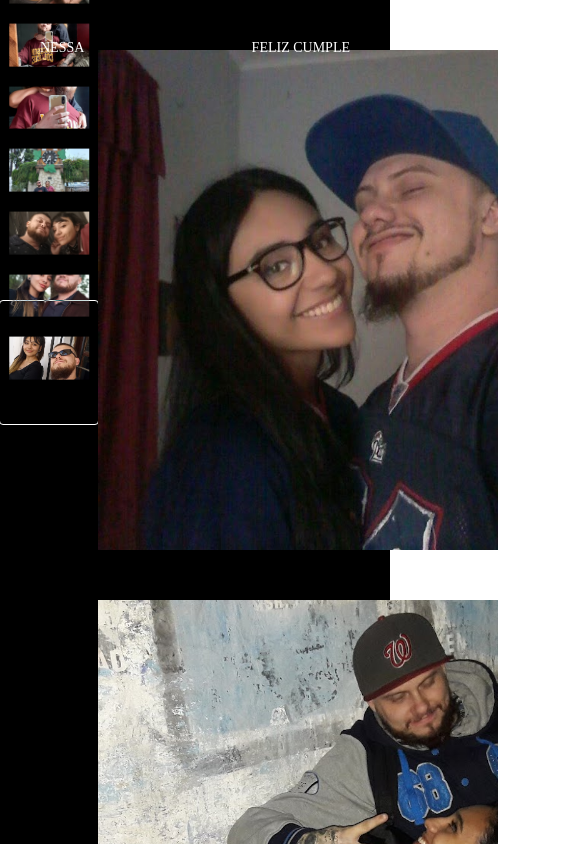
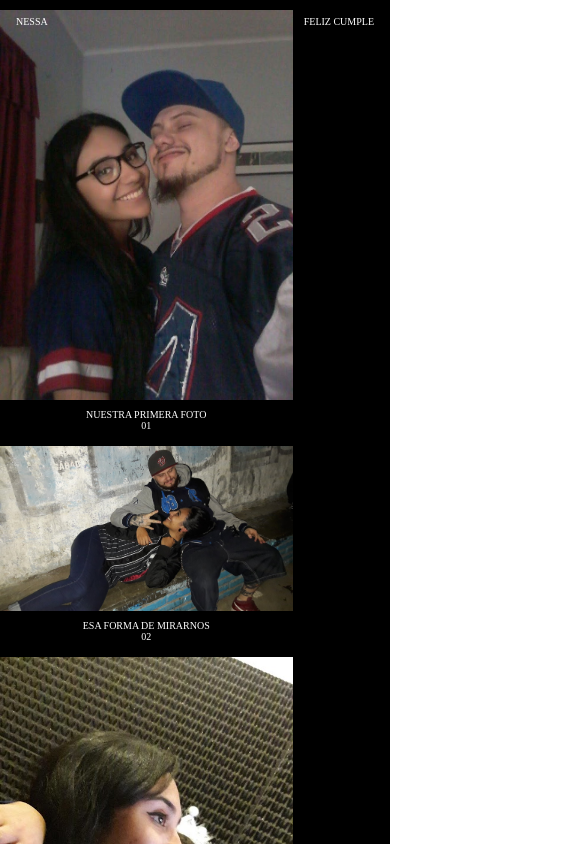
Before and after one commit to 219WD/nessa, a React (Vite) app: page / in a window 390 px wide. Shown: the top 844 px of the page, 585 px wide, since content can reach past the window. Built offline with nearby package versions, Linux system fonts and the light colour scheme.

Commit message:
commiteada yt

```diff
--- a/src/App.css
+++ b/src/App.css
@@ -148,8 +148,70 @@ nav {
 }
 
 @media (max-width: 900px) {
+  h1 {
+    font-size: 32px;
+    margin-bottom: 0.5em;
+  }
+
+  p, a {
+    font-size: 12px;
+  }
+
+  nav {
+    padding: 1.5em;
+  }
+
+  .container {
+    padding: 4em 1.5em;
+  }
+
   .item {
-    width: 400px;
-    height: 500px;
+    width: 100%; /* Usar todo el ancho disponible */
+    height: auto; /* Ajustar altura proporcionalmente */
+    margin: 20px auto;
+  }
+
+  .item-img {
+    width: 100%; /* Ajustar al contenedor */
+    height: auto; /* Mantener proporciones */
+  }
+
+  .item-copy {
+    flex-direction: column; /* Hacer que las líneas sean verticales */
+    text-align: center;
+  }
+
+  .minimap {
+    display: none; /* Ocultar en móviles si no es esencial */
+  }
+
+  .gallery {
+    flex-direction: column; /* Ajustar diseño para móviles */
+  }
+
+  .active-img-indicator {
+    display: none; /* Reducir elementos visuales innecesarios */
   }
 }
+
+@media (max-width: 600px) {
+  h1 {
+    font-size: 28px; /* Reducir aún más en pantallas muy pequeñas */
+  }
+
+  nav {
+    padding: 1em;
+  }
+
+  .container {
+    padding: 3em 1em;
+  }
+
+  p, a {
+    font-size: 10px; /* Reducir texto */
+  }
+
+  .item {
+    margin: 10px auto;
+  }
+}
--- a/src/App.jsx
+++ b/src/App.jsx
@@ -162,7 +162,6 @@ const App = () => {
             height="400"
             src="https://www.youtube.com/embed/gL6pN8IjXmQ?autoplay=1"
             title="CRUZ CAFUNÉ - Cangrinaje (Visualizer)"
-            frameBorder="0"
             allow="accelerometer; autoplay; clipboard-write; encrypted-media; gyroscope; picture-in-picture; web-share"
             referrerPolicy="strict-origin-when-cross-origin"
             allowFullScreen
```
